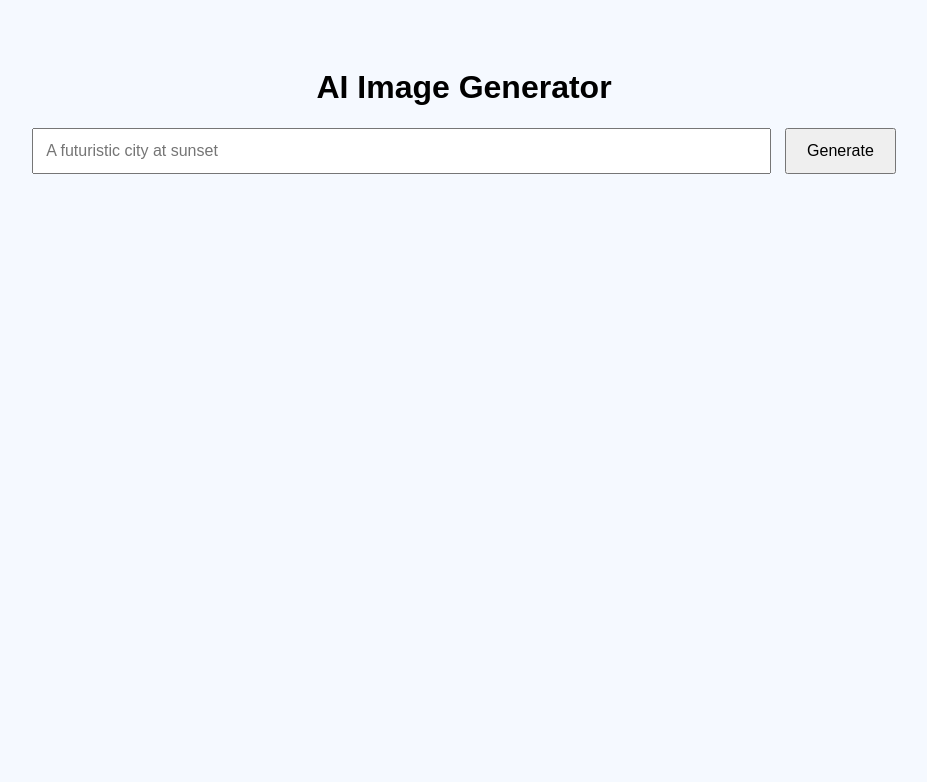
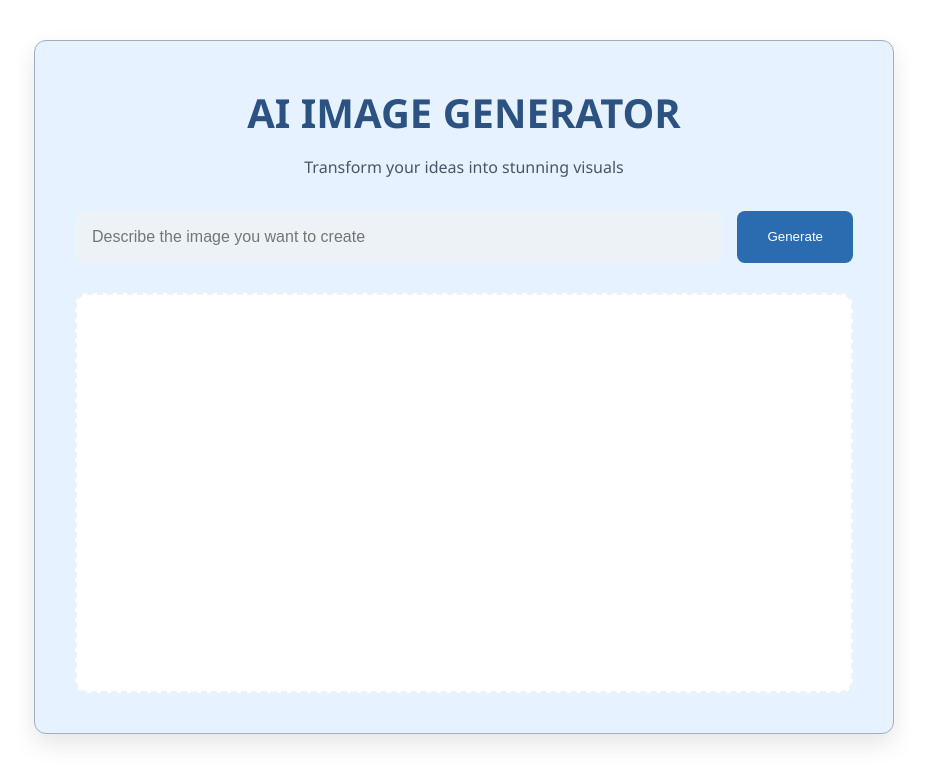
Before and after one commit to pranith0410/AI-image-generator, a plain HTML site: page index.html in a window 1280 px wide. Shown: the whole page, without its empty margins (176-1103 px from the left). Drawn offline with Linux system fonts and the light colour scheme.

Commit message:
Update index.html

```diff
--- a/index.html
+++ b/index.html
@@ -6,66 +6,161 @@
   <title>AI Image Generator</title>
 
   <style>
-    body {
-      font-family: Arial, sans-serif;
-      background: #f5f9ff;
-      text-align: center;
-      padding: 40px;
+    :root {
+      --bg-primary: #ffffff;
+      --bg-secondary: #e6f2ff;
+      --text-primary: #2c5282;
+      --accent-color: #2b6cb0;
+      --grey-light: #edf2f7;
     }
 
-    input {
-      padding: 12px;
-      width: 60%;
-      font-size: 16px;
+    * {
+      margin: 0;
+      padding: 0;
+      box-sizing: border-box;
     }
 
-    button {
-      padding: 12px 20px;
-      font-size: 16px;
+    body {
+      font-family: 'Segoe UI', Tahoma, Geneva, Verdana, sans-serif;
+      background-color: var(--bg-primary);
+      color: var(--text-primary);
+      line-height: 1.6;
+    }
+
+    .container {
+      width: 100%;
+      max-width: 900px;
+      margin: 0 auto;
+      padding: 40px 20px;
+    }
+
+    .generator-wrapper {
+      background-color: var(--bg-secondary);
+      border-radius: 12px;
+      box-shadow: 0 10px 25px rgba(0,0,0,0.1);
+      padding: 40px;
+      text-align: center;
+      border: 1px solid #a0aec0;
+    }
+
+    .header {
+      margin-bottom: 30px;
+    }
+
+    .header h1 {
+      font-size: 2.5rem;
+      margin-bottom: 10px;
+    }
+
+    .header p {
+      color: #4a5568;
+      font-size: 1rem;
+    }
+
+    .input-section {
+      display: flex;
+      gap: 15px;
+      margin-bottom: 30px;
+    }
+
+    #prompt-input {
+      flex-grow: 1;
+      padding: 15px;
+      background-color: var(--grey-light);
+      border: 2px solid transparent;
+      border-radius: 8px;
+      font-size: 1rem;
+    }
+
+    #prompt-input:focus {
+      outline: none;
+      border-color: var(--accent-color);
+    }
+
+    #generate-btn {
+      padding: 15px 30px;
+      background-color: var(--accent-color);
+      color: white;
+      border: none;
+      border-radius: 8px;
       cursor: pointer;
-      margin-left: 10px;
+    }
+
+    #generate-btn:disabled {
+      opacity: 0.6;
+      cursor: not-allowed;
+    }
+
+    .image-container {
+      background-color: white;
+      border-radius: 12px;
+      min-height: 400px;
+      display: flex;
+      justify-content: center;
+      align-items: center;
+      position: relative;
+      border: 2px dashed var(--grey-light);
+    }
+
+    #generated-image {
+      max-width: 100%;
+      max-height: 100%;
+      object-fit: contain;
+      display: none;
     }
 
     #loading {
-      margin-top: 20px;
+      position: absolute;
       display: none;
-    }
-
-    img {
-      margin-top: 30px;
-      max-width: 90%;
-      display: none;
+      font-size: 1.2rem;
     }
   </style>
 </head>
 
 <body>
-  <h1>AI Image Generator</h1>
+  <div class="container">
+    <div class="generator-wrapper">
+      <div class="header">
+        <h1>AI IMAGE GENERATOR</h1>
+        <p>Transform your ideas into stunning visuals</p>
+      </div>
 
-  <input id="prompt" placeholder="A futuristic city at sunset" />
-  <button onclick="generate()">Generate</button>
+      <div class="input-section">
+        <input
+          type="text"
+          id="prompt-input"
+          placeholder="Describe the image you want to create"
+        />
+        <button id="generate-btn">Generate</button>
+      </div>
 
-  <div id="loading">Generating image… please wait ⏳</div>
-  <img id="output" />
+      <div class="image-container">
+        <div id="loading">Generating your masterpiece...</div>
+        <img id="generated-image" alt="Generated AI Image" />
+      </div>
+    </div>
+  </div>
 
   <script>
-    async function generate() {
-      const prompt = document.getElementById("prompt").value;
-      const loading = document.getElementById("loading");
-      const output = document.getElementById("output");
+    const promptInput = document.getElementById("prompt-input");
+    const generateBtn = document.getElementById("generate-btn");
+    const imageEl = document.getElementById("generated-image");
+    const loader = document.getElementById("loading");
 
+    generateBtn.addEventListener("click", async () => {
+      const prompt = promptInput.value.trim();
       if (!prompt) {
-        alert("Enter a prompt");
+        alert("Please enter an image description");
         return;
       }
 
-      loading.style.display = "block";
-      output.style.display = "none";
+      loader.style.display = "block";
+      imageEl.style.display = "none";
+      generateBtn.disabled = true;
 
       try {
-        // STEP 1: Join queue
-        const joinRes = await fetch(
-          "https://pranith0410-ai-image-generator.hf.space/queue/join",
+        const response = await fetch(
+          "https://pranith0410-ai-image-generator.hf.space/run/predict",
           {
             method: "POST",
             headers: { "Content-Type": "application/json" },
@@ -75,39 +170,31 @@
           }
         );
 
-        if (!joinRes.ok) throw new Error("Queue join failed");
-
-        const joinData = await joinRes.json();
-        const eventId = joinData.event_id;
-
-        // STEP 2: Poll result
-        let result;
-        while (true) {
-          const res = await fetch(
-            `https://pranith0410-ai-image-generator.hf.space/queue/data?event_id=${eventId}`
-          );
-
-          const text = await res.text();
-          if (text.includes("process_completed")) {
-            result = JSON.parse(text.split("\n").pop());
-            break;
-          }
-
-          await new Promise(r => setTimeout(r, 2000));
+        if (!response.ok) {
+          throw new Error("Backend error");
         }
 
-        const image = result.output.data[0];
+        const result = await response.json();
+        const output = result.data[0];
 
-        output.src = image;
-        output.style.display = "block";
+        // Handle base64 or URL
+        if (typeof output === "string") {
+          imageEl.src = output;
+        } else if (output.url) {
+          imageEl.src = output.url;
+        } else {
+          throw new Error("Unexpected response");
+        }
 
+        imageEl.style.display = "block";
       } catch (err) {
         console.error(err);
-        alert("Image generation failed");
+        alert("Image generation failed. Please try again.");
       } finally {
-        loading.style.display = "none";
+        loader.style.display = "none";
+        generateBtn.disabled = false;
       }
-    }
+    });
   </script>
 </body>
 </html>
```
